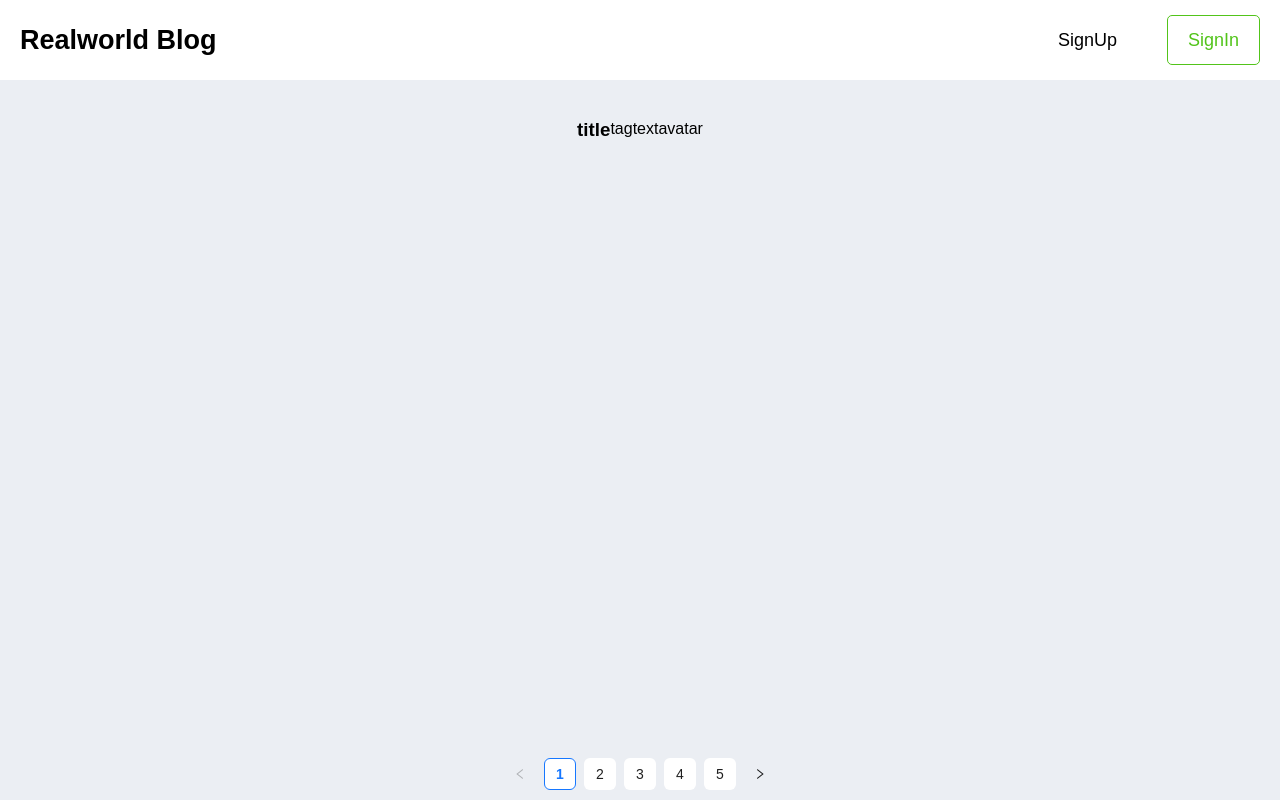
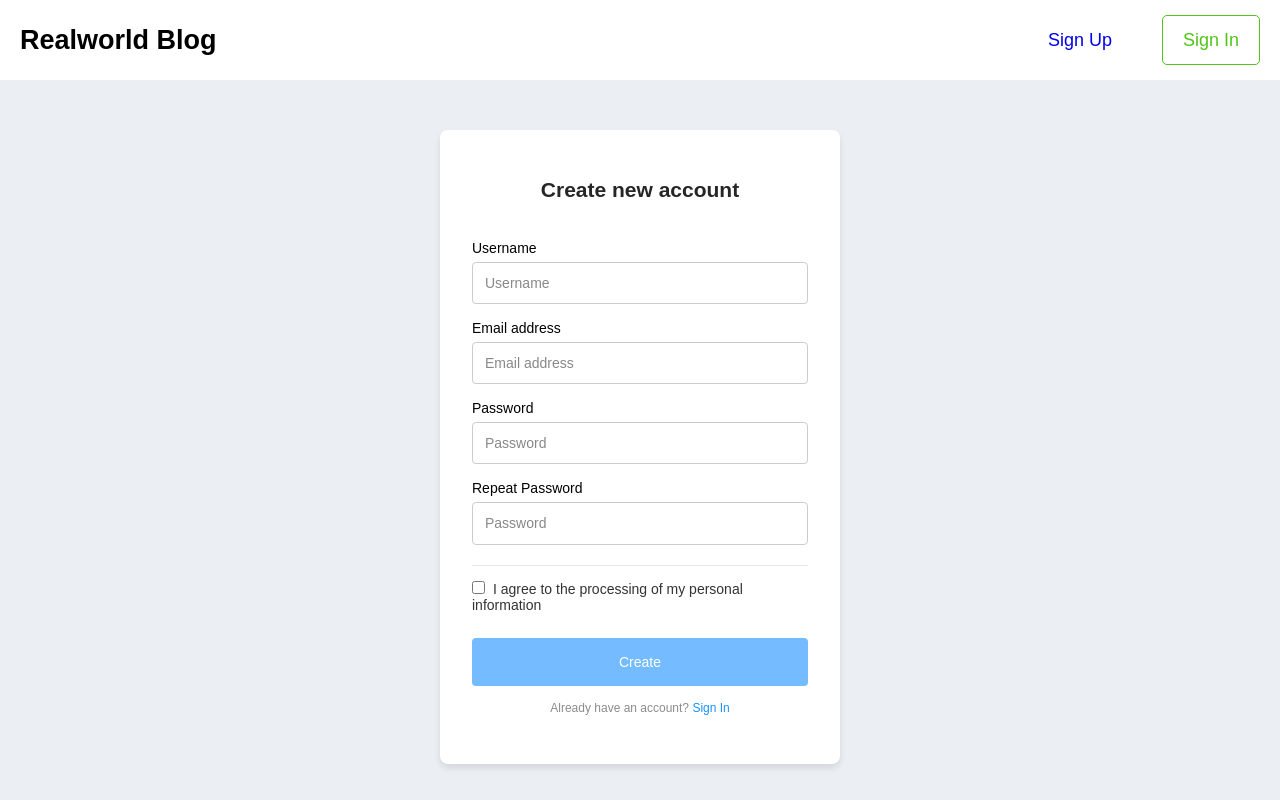
Before and after one commit to Lost1ck/blog, a React (Create React App) app: page /signup in a window 1280 px wide. Built offline with nearby package versions, Linux system fonts and the light colour scheme.

Commit message:
new cont

```diff
--- a/src/components/app/App.jsx
+++ b/src/components/app/App.jsx
@@ -2,16 +2,23 @@ import React from 'react';
 import 'normalize.css';
 import {
   BrowserRouter as Router,
+  Routes, Route,
 } from 'react-router-dom';
+import NotFound from '../notFound/NotFound';
 import Header from './header/Header';
+import SignUp from './header/signup/SignUp';
+import SignIn from './header/signin/SignIn';
 import Content from './content/Content';
-import Footer from './footer/Footer';
 
 const App = () => (
   <Router>
     <Header />
-    <Content />
-    <Footer />
+    <Routes>
+      <Route path="/" element={<Content />} />
+      <Route path="/signup" element={<SignUp />} />
+      <Route path="/signin" element={<SignIn />} />
+      <Route path="*" element={<NotFound />} />
+    </Routes>
   </Router>
 );
 
--- a/src/components/app/content/Content.jsx
+++ b/src/components/app/content/Content.jsx
@@ -1,8 +1,12 @@
 import React from 'react';
 import Post from './posts/Post';
+import Footer from '../footer/Footer';
 
 export default function Content() {
   return (
-    <Post />
+    <>
+      <Post />
+      <Footer />
+    </>
   );
 }
--- a/src/components/app/header/Header.jsx
+++ b/src/components/app/header/Header.jsx
@@ -1,13 +1,17 @@
+/* eslint-disable arrow-body-style */
 import React from 'react';
+import { Link } from 'react-router-dom';
+import Title from './title/Title';
 import styles from './header.module.scss';
-import Title from './title/Title';
-import LoginBlock from './loginblock/LoginBlock';
 
 export default function Header() {
   return (
-    <section className={styles.container}>
-      <Title />
-      <LoginBlock />
-    </section>
+    <header className={styles.container}>
+      <Link to="/"><Title /></Link>
+      <div className={styles['container-flex']}>
+        <Link to="/signup"><p className={styles.signup}>Sign Up</p></Link>
+        <Link to="/signin"><p className={styles.signin}>Sign In</p></Link>
+      </div>
+    </header>
   );
 }
--- a/src/components/app/header/header.module.scss
+++ b/src/components/app/header/header.module.scss
@@ -7,3 +7,22 @@
   padding: 0 20px;
   background-color: #fff;
 }
+.container-flex {
+  display: flex;
+  align-items: center;
+}
+.signin {
+  margin-left: 50px;
+  border: 1px solid #52C41A;
+  padding: 10px 20px;
+  border-radius: 5px;
+  color: #52C41A;
+  font-weight: 400;
+  font-size: 18px;
+  line-height: 28px;
+}
+.signup {
+  font-weight: 400;
+  font-size: 18px;
+  line-height: 28px;
+}
--- a/src/components/app/header/loginblock/LoginBlock.jsx
+++ /dev/null
@@ -1,27 +0,0 @@
-/* eslint-disable arrow-body-style */
-import React from 'react';
-import styles from './loginblock.module.scss';
-// import Login from './Login';
-
-export default function LoginBlock() {
-  return (
-    <div className={styles.container}>
-      <SignUp />
-      <SignIn />
-    </div>
-  );
-}
-
-const SignIn = () => {
-  return (
-    <div className={styles.signin}>
-      SignIn
-    </div>
-  );
-};
-
-const SignUp = () => {
-  return (
-    <div className={styles.signup}>SignUp</div>
-  );
-};
--- a/src/components/app/header/loginblock/loginblock.module.scss
+++ /dev/null
@@ -1,19 +0,0 @@
-.container {
-  display: flex;
-  align-items: center;
-}
-.signin {
-  margin-left: 50px;
-  border: 1px solid #52C41A;
-  padding: 10px 20px;
-  border-radius: 5px;
-  color: #52C41A;
-  font-weight: 400;
-  font-size: 18px;
-  line-height: 28px;
-}
-.signup {
-  font-weight: 400;
-  font-size: 18px;
-  line-height: 28px;
-}
--- /dev/null
+++ b/src/components/app/header/signin/SignIn.jsx
@@ -0,0 +1,5 @@
+import React from 'react';
+
+const SignIn = () => <div>Sign In</div>;
+
+export default SignIn;
--- /dev/null
+++ b/src/components/app/header/signup/SignUp.jsx
@@ -0,0 +1,59 @@
+import React from 'react';
+import { Link } from 'react-router-dom';
+import styles from './signup.module.scss';
+
+const SignUp = () => {
+  const [isChecked, setIsChecked] = React.useState(false);
+
+  const handleChangeChecked = (e) => {
+    setIsChecked(e.target.checked);
+  };
+
+  // const [formatData, setFormatData] = React.useState({
+  //   username: '',
+  //   email: '',
+  //   password: '',
+  //   repeatPassword: '',
+  //   isAgreementChecked: false,
+  // });
+
+  // const [errors, setErrors] = React.useState({});
+
+  return (
+    <div className={styles['form-container']}>
+      <form className={styles.form}>
+        <h2 className={styles.title}>Create new account</h2>
+        <div className={styles['input-group']}>
+          <p>Username</p>
+          <input type="text" id="username" placeholder="Username" className={styles.input} />
+        </div>
+        <div className={styles['input-group']}>
+          <p>Email address</p>
+          <input type="email" id="email" placeholder="Email address" className={styles.input} />
+        </div>
+        <div className={styles['input-group']}>
+          <p>Password</p>
+          <input type="password" id="password" placeholder="Password" className={styles.input} />
+        </div>
+        <div className={styles['input-group']}>
+          <p>Repeat Password</p>
+          <input type="password" id="repeatPassword" placeholder="Password" className={styles.input} />
+        </div>
+        <div className={styles['checkbox-group']}>
+          <label htmlFor="agreement" className={styles['checkbox-label']}>
+            <input type="checkbox" id="agreement" className={styles.checkbox} checked={isChecked} onChange={handleChangeChecked} />
+            I agree to the processing of my personal information
+          </label>
+        </div>
+        <button type="submit" className={styles['submit-button']} disabled={!isChecked}>Create</button>
+        <p className={styles.signIn}>
+          Already have an account?
+          {' '}
+          <Link to="/signin" className={styles['signIn-link']}>Sign In</Link>
+        </p>
+      </form>
+    </div>
+  );
+};
+
+export default SignUp;
--- /dev/null
+++ b/src/components/app/header/signup/signup.module.scss
@@ -0,0 +1,113 @@
+* {
+  margin: 0;
+}
+
+.form-container {
+  font-size: 14px;
+  background: #fff;
+  padding: 3rem 2rem;
+  width: 100%;
+  max-width: 400px;
+  margin: 50px auto;
+  box-shadow: 0 4px 6px rgba(0, 0, 0, 0.1);
+  border-radius: 8px;
+}
+
+.form {
+  display: flex;
+  flex-direction: column;
+}
+
+.title {
+  margin-bottom: 2rem;
+  text-align: center;
+  color: #262626;
+}
+
+.input-group {
+  margin: 0 0 10px 0;
+  line-height: 2;
+}
+
+.input {
+  width: 100%;
+  padding: 0.75rem;
+  border: 1px solid #ccc;
+  border-radius: 4px;
+
+  &::placeholder {
+    color: #888;
+  }
+
+  &:focus {
+    outline: none;
+    border-color: blue;
+    box-shadow: 0 0 0 2px rgba(0, 0, 255, 0.2);
+  }
+}
+
+.checkbox-group {
+  display: flex;
+  align-items: center;
+  border-top: 1px solid #E8E8E8;
+  padding: 15px 0 5px 0;
+  margin-top: 10px;
+}
+
+.checkbox {
+  margin-right: 0.5rem;
+}
+
+.checkbox-label {
+  font-size: 14px;
+  color: #333;
+}
+
+.submit-button {
+  background: #1890FF;
+  color: white;
+  padding: 1rem;
+  border: none;
+  border-radius: 4px;
+  margin-top: 20px;
+  cursor: pointer;
+  transition: background-color 0.3s ease;
+
+  &:hover {
+    background: darken(#1890FF, 10%);
+  }
+
+  &:disabled {
+    cursor: not-allowed;
+    opacity: 0.6;
+  }
+
+  &:not(:disabled) {
+    cursor: pointer;
+    background-color: #1890FF;
+    color: white;
+
+    &:hover {
+      background-color: darken(#1890FF, 10%);
+    }
+  }
+}
+
+.signIn {
+  text-align: center;
+  margin-top: 1rem;
+  font-size: 12px;
+  color: #8C8C8C;
+  a:visited {
+    color: #1890FF;
+  }
+}
+
+.signIn-link {
+  color: #1890FF;
+  text-decoration: none;
+
+  &:hover {
+    text-decoration: underline;
+  }
+}
--- /dev/null
+++ b/src/components/notFound/NotFound.jsx
@@ -0,0 +1,7 @@
+import React from 'react';
+
+export default function NotFound() {
+  return (
+    <div>Not Found</div>
+  );
+}
--- a/src/index.module.scss
+++ b/src/index.module.scss
@@ -2,6 +2,9 @@
   box-sizing: border-box;
   font-family: sans-serif;
   text-decoration: none;
+  a:visited {
+    color: #000;
+  }
 }
 html, body {
   background-color: #EBEEF3;
```
Also changed, not shown: src/components/app/header/signin/signin.module.scss (added).
